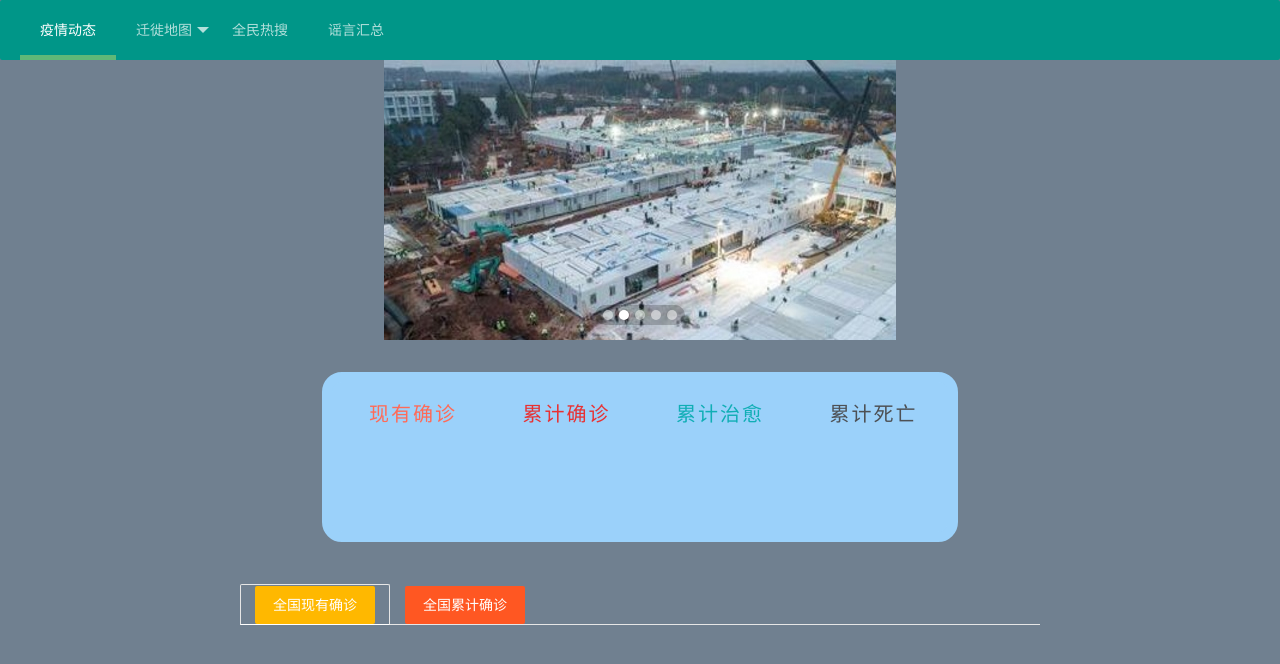
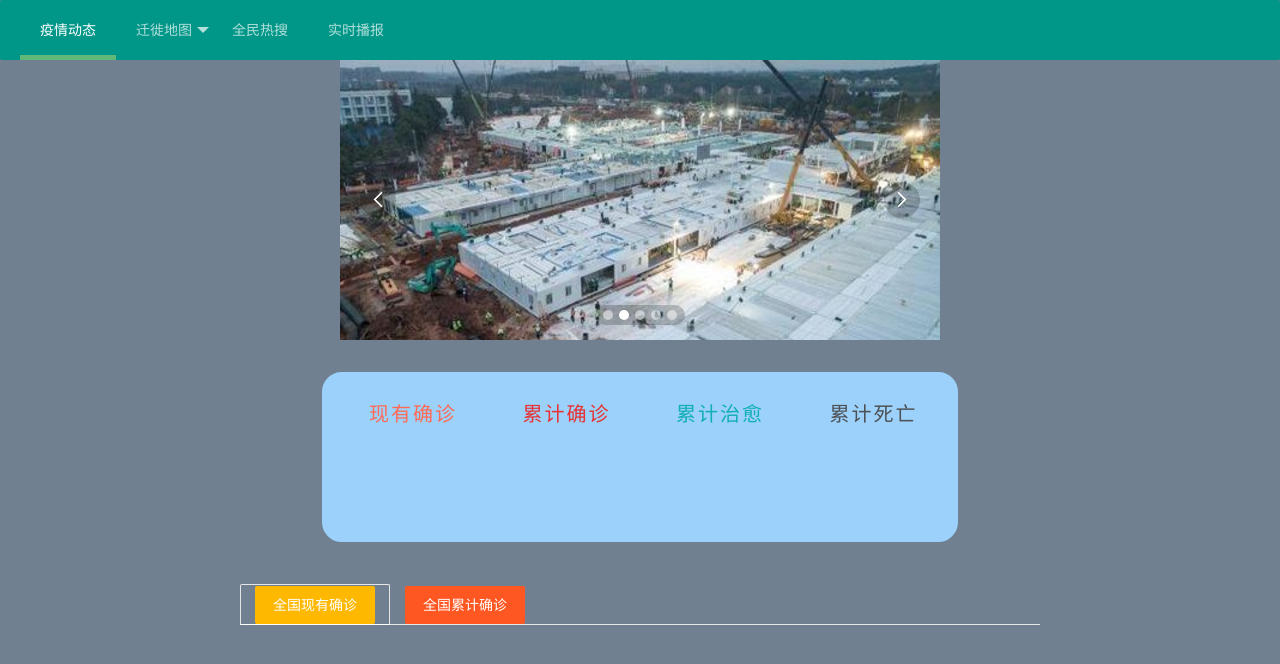
Before and after one commit to AstraiaQ/InfectStatisticWeb, a plain HTML site: page src/index.html in a window 1280 px wide. Shown: the top 664 px of the page. Drawn offline with Linux system fonts and the light colour scheme; no server answers.

Commit message:
resolve some bug

```diff
--- a/src/index.html
+++ b/src/index.html
@@ -20,7 +20,7 @@
 
 <body style="background-color:slategrey;">
     <!-- 下面是导航栏-->
-    <ul class="layui-nav layui-bg-green" lay-filter="">
+    <ul class="layui-nav layui-bg-green" lay-filter="" style="width: 100%;">
         <li class="layui-nav-item layui-this"><a href="index.html">疫情动态</a></li>
         <li class="layui-nav-item"><a href="javascript:;">迁徙地图</a>
             <dl class="layui-nav-child layui-bg-green">
@@ -30,7 +30,7 @@
             </dl>
         </li>
         <li class="layui-nav-item"><a href="page/page3.html">全民热搜</a></li>
-        <li class="layui-nav-item"><a href="page/page4.html">谣言汇总</a>
+        <li class="layui-nav-item"><a href="page/page4.html">实时播报</a>
         </li>
     </ul>
 
@@ -142,8 +142,8 @@
             //建造实例
             carousel.render({
                 elem: '#test1'
-                , width: '40%' //设置容器宽度
-                , arrow: 'none' //始终显示箭头
+                , width: '600px' //设置容器宽度
+                , arrow: 'always' //始终显示箭头
                 //,anim: 'updown' //切换动画方式
             });
         });
```
